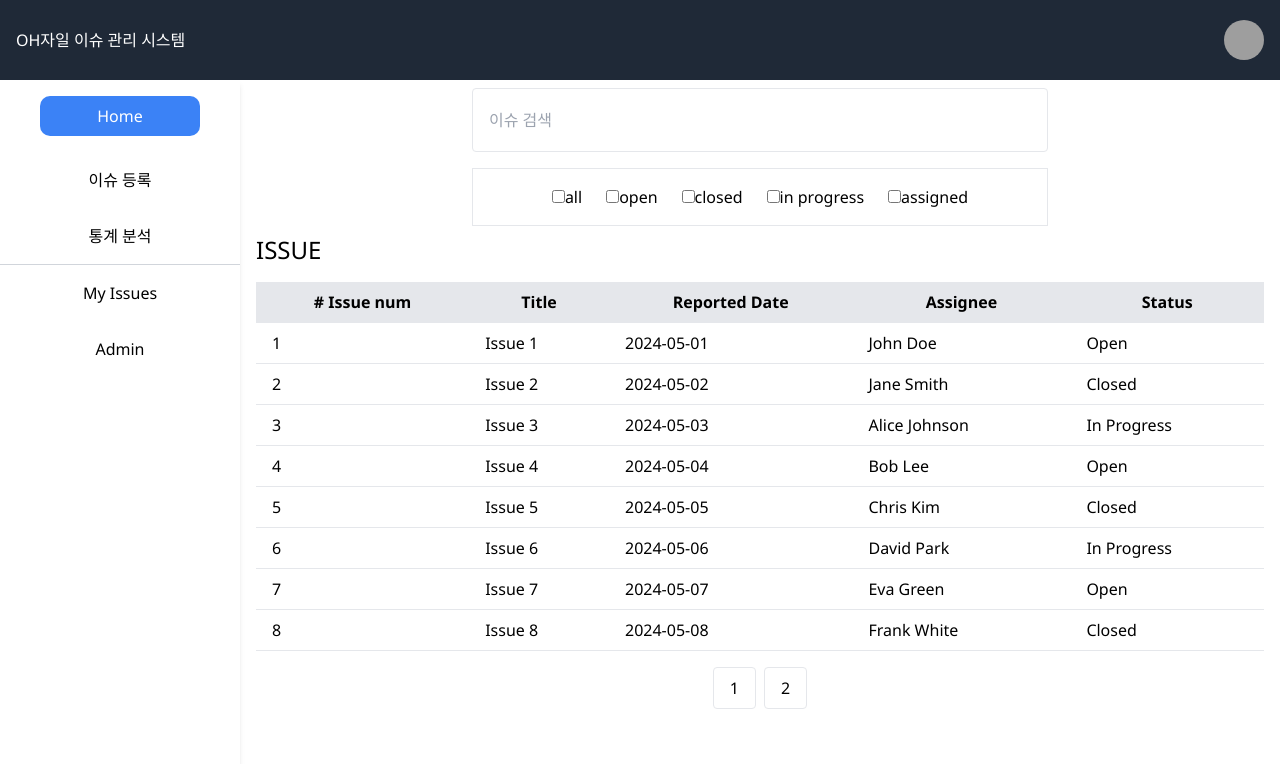
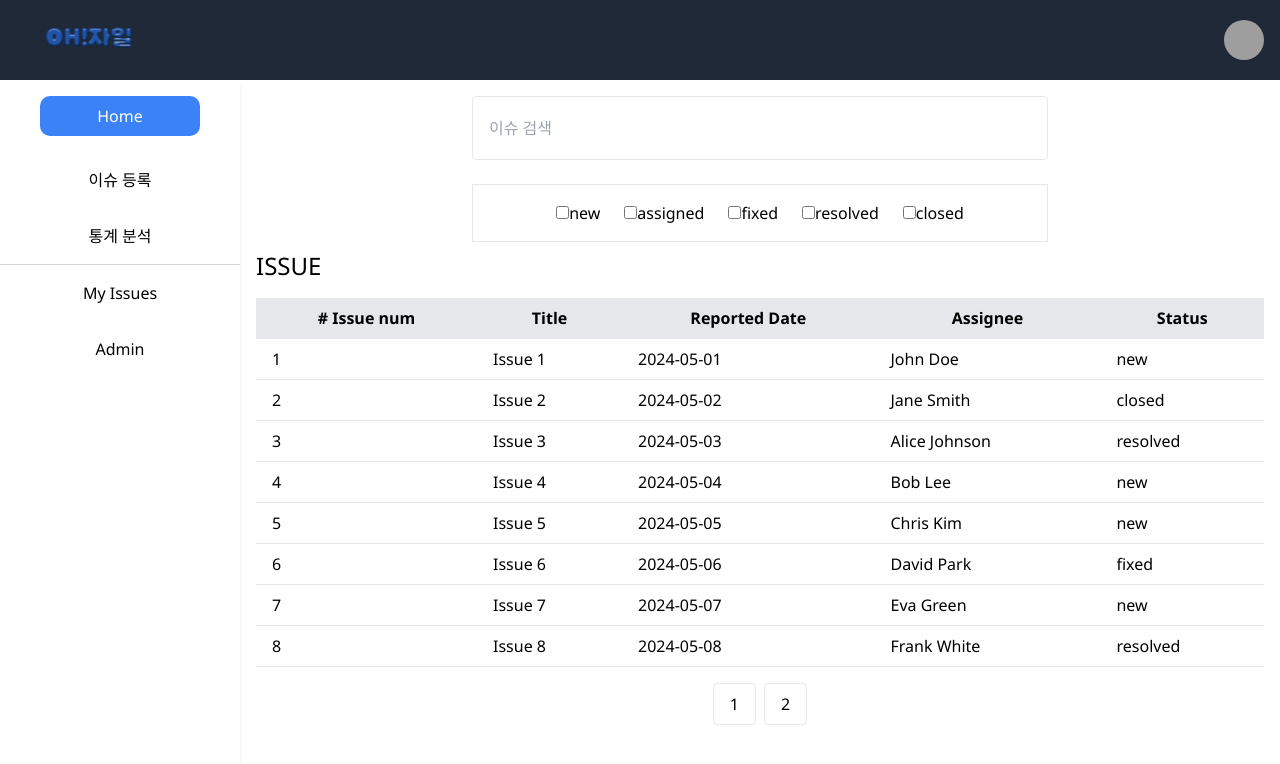
Before and after one commit to CAU-SE-Project07/front-end, a React (Create React App) app: page / in a window 1280 px wide. Shown: the top 764 px of the page. Built offline with nearby package versions, Linux system fonts and the light colour scheme; grey boxes are pictures that could not be loaded; a web font is replaced by a local one.

Commit message:
#5 [modify] MainIcon, MainHome

```diff
--- a/src/App.js
+++ b/src/App.js
@@ -4,10 +4,10 @@ import { Route, Routes } from "react-router-dom";
 import Home from "./pages/Home";
 import Login from "./pages/Login";
 import Signup from "./pages/Signup";
-import IssueRegister from "./pages/IssueRegister"; // 새로 추가
-import Stats from "./pages/Stats"; // 새로 추가
-import MyIssues from "./pages/MyIssues"; // 새로 추가
-import Admin from "./pages/Admin"; // 새로 추가
+import IssueRegister from "./pages/IssueRegister";
+import Stats from "./pages/Stats";
+import MyIssues from "./pages/MyIssues";
+import Admin from "./pages/Admin";
 
 function App() {
   return (
@@ -20,10 +20,10 @@ function App() {
             <Route path="/" element={<Home />} />
             <Route path="/login" element={<Login />} />
             <Route path="/signup" element={<Signup />} />
-            <Route path="/issue-register" element={<IssueRegister />} /> {/* 새로 추가 */}
-            <Route path="/stats" element={<Stats />} /> {/* 새로 추가 */}
-            <Route path="/my-issues" element={<MyIssues />} /> {/* 새로 추가 */}
-            <Route path="/admin" element={<Admin />} /> {/* 새로 추가 */}
+            <Route path="/issue-register" element={<IssueRegister />} />
+            <Route path="/stats" element={<Stats />} />
+            <Route path="/my-issues" element={<MyIssues />} />
+            <Route path="/admin" element={<Admin />} />
           </Routes>
         </div>
       </div>
--- a/src/components/Header.jsx
+++ b/src/components/Header.jsx
@@ -1,4 +1,5 @@
 import React, { useState, useEffect } from 'react';
+import logoImage from '../assets/images/logo.png';
 
 export const Header = () => {
   const [isLoggedIn, setIsLoggedIn] = useState(false);
@@ -25,7 +26,8 @@ export const Header = () => {
   return (
     <header className="w-full h-20 bg-gray-800 text-white flex items-center justify-between px-4 fixed top-0 left-0 z-10">
       <div className="flex items-center">
-        <h1>OH자일 이슈 관리 시스템</h1>
+        {/* <h1> 대신 img 태그를 사용하여 로고 이미지를 삽입합니다. */}
+        <img src={logoImage} alt="logo" className="h-24 pl-6" />
       </div>
       {isLoggedIn && (
         <div className="relative">
--- a/src/pages/Home.jsx
+++ b/src/pages/Home.jsx
@@ -7,16 +7,16 @@ const Home = () => {
   const itemsPerPage = 8;
 
   const dummyData = [
-    { issueNum: 1, title: 'Issue 1', reportedDate: '2024-05-01', assignee: 'John Doe', status: 'Open' },
-    { issueNum: 2, title: 'Issue 2', reportedDate: '2024-05-02', assignee: 'Jane Smith', status: 'Closed' },
-    { issueNum: 3, title: 'Issue 3', reportedDate: '2024-05-03', assignee: 'Alice Johnson', status: 'In Progress' },
-    { issueNum: 4, title: 'Issue 4', reportedDate: '2024-05-04', assignee: 'Bob Lee', status: 'Open' },
-    { issueNum: 5, title: 'Issue 5', reportedDate: '2024-05-05', assignee: 'Chris Kim', status: 'Closed' },
-    { issueNum: 6, title: 'Issue 6', reportedDate: '2024-05-06', assignee: 'David Park', status: 'In Progress' },
-    { issueNum: 7, title: 'Issue 7', reportedDate: '2024-05-07', assignee: 'Eva Green', status: 'Open' },
-    { issueNum: 8, title: 'Issue 8', reportedDate: '2024-05-08', assignee: 'Frank White', status: 'Closed' },
-    { issueNum: 9, title: 'Issue 9', reportedDate: '2024-05-09', assignee: 'Grace Brown', status: 'In Progress' },
-    { issueNum: 10, title: 'Issue 10', reportedDate: '2024-05-10', assignee: 'Hank Black', status: 'Open' },
+    { issueNum: 1, title: 'Issue 1', reportedDate: '2024-05-01', assignee: 'John Doe', status: 'new' },
+    { issueNum: 2, title: 'Issue 2', reportedDate: '2024-05-02', assignee: 'Jane Smith', status: 'closed' },
+    { issueNum: 3, title: 'Issue 3', reportedDate: '2024-05-03', assignee: 'Alice Johnson', status: 'resolved' },
+    { issueNum: 4, title: 'Issue 4', reportedDate: '2024-05-04', assignee: 'Bob Lee', status: 'new' },
+    { issueNum: 5, title: 'Issue 5', reportedDate: '2024-05-05', assignee: 'Chris Kim', status: 'new' },
+    { issueNum: 6, title: 'Issue 6', reportedDate: '2024-05-06', assignee: 'David Park', status: 'fixed' },
+    { issueNum: 7, title: 'Issue 7', reportedDate: '2024-05-07', assignee: 'Eva Green', status: 'new' },
+    { issueNum: 8, title: 'Issue 8', reportedDate: '2024-05-08', assignee: 'Frank White', status: 'resolved' },
+    { issueNum: 9, title: 'Issue 9', reportedDate: '2024-05-09', assignee: 'Grace Brown', status: 'assigned' },
+    { issueNum: 10, title: 'Issue 10', reportedDate: '2024-05-10', assignee: 'Hank Black', status: 'new' },
   ];
 
   // 현재 페이지의 데이터 계산
@@ -32,7 +32,7 @@ const Home = () => {
 
   return (
     <div className="">
-      <div className="flex justify-center p-2">
+      <div className="flex justify-center p-4">
         <input
           type="text"
           placeholder="이슈 검색"
@@ -54,7 +54,7 @@ const Home = () => {
                 onChange={(e) => setFilter(e.target.value)}
                 className="form-checkbox"
               />
-              all
+              new
             </label>
             <label className="space-x-2">
               <input
@@ -65,7 +65,7 @@ const Home = () => {
                 onChange={(e) => setFilter(e.target.value)}
                 className="form-checkbox"
               />
-              open
+              assigned
             </label>
             <label className="space-x-2">
               <input
@@ -76,7 +76,7 @@ const Home = () => {
                 onChange={(e) => setFilter(e.target.value)}
                 className="form-checkbox"
               />
-              closed
+              fixed
             </label>
             <label className="space-x-2">
               <input
@@ -87,7 +87,7 @@ const Home = () => {
                 onChange={(e) => setFilter(e.target.value)}
                 className="form-checkbox"
               />
-              in progress
+              resolved
             </label>
             <label className="space-x-2">
               <input
@@ -98,7 +98,7 @@ const Home = () => {
                 onChange={(e) => setFilter(e.target.value)}
                 className="form-checkbox"
               />
-              assigned
+              closed
             </label>
           </div>
         </fieldset>
```
Also changed, not shown: src/assets/images/logo.png (added), 1 other file (tests, documents, lock files or other folders).
